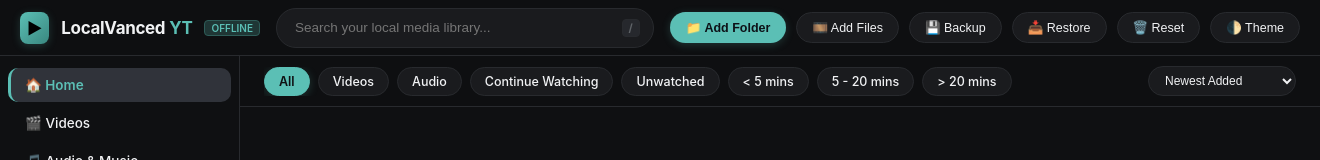
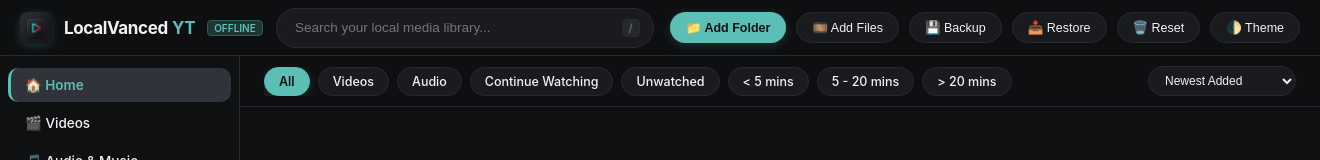
Before and after one commit to fahimarnob113-ctrl/LocalVancedYTXX, an Electron app: page index.html in a window 1320 px wide. Shown: the top 160 px of the page. Drawn offline with Linux system fonts and the light colour scheme; no server answers.

Commit message:
feat(branding): add stylish minimal neon play squircle app icon, window icon, and header branding

```diff
--- a/index.html
+++ b/index.html
@@ -4,6 +4,7 @@
   <meta charset="UTF-8">
   <meta name="viewport" content="width=device-width, initial-scale=1.0">
   <title>LocalVancedYT</title>
+  <link rel="icon" type="image/png" href="assets/icon.png">
   <link rel="stylesheet" href="styles.css">
 </head>
 <body>
@@ -11,7 +12,7 @@
   <!-- Top Header -->
   <header class="app-header">
     <div class="logo-area" id="btnLogo">
-      <div class="logo-icon">▶</div>
+      <img src="assets/icon.png" class="logo-icon-img" alt="LocalVancedYT">
       <div class="logo-text">LocalVanced<span style="color:var(--accent);">YT</span></div>
       <span class="logo-badge">OFFLINE</span>
     </div>
--- a/main.js
+++ b/main.js
@@ -27,6 +27,7 @@
     backgroundColor: '#1A1B1E',
     autoHideMenuBar: true,
     title: 'LocalVancedYT',
+    icon: path.join(__dirname, 'assets', 'icon.png'),
     webPreferences: {
       preload: path.join(__dirname, 'preload.js'),
       contextIsolation: true,
--- a/styles.css
+++ b/styles.css
@@ -133,6 +133,15 @@
   font-weight: 900;
   font-size: 16px;
   box-shadow: 0 2px 8px var(--accent-glow);
+}
+
+.logo-icon-img {
+  width: 32px;
+  height: 32px;
+  border-radius: 8px;
+  object-fit: cover;
+  box-shadow: 0 2px 8px var(--accent-glow);
+  display: block;
 }
 
 .logo-text {
```
Also changed, not shown: assets/icon.jpg (added), assets/icon.png (added).
